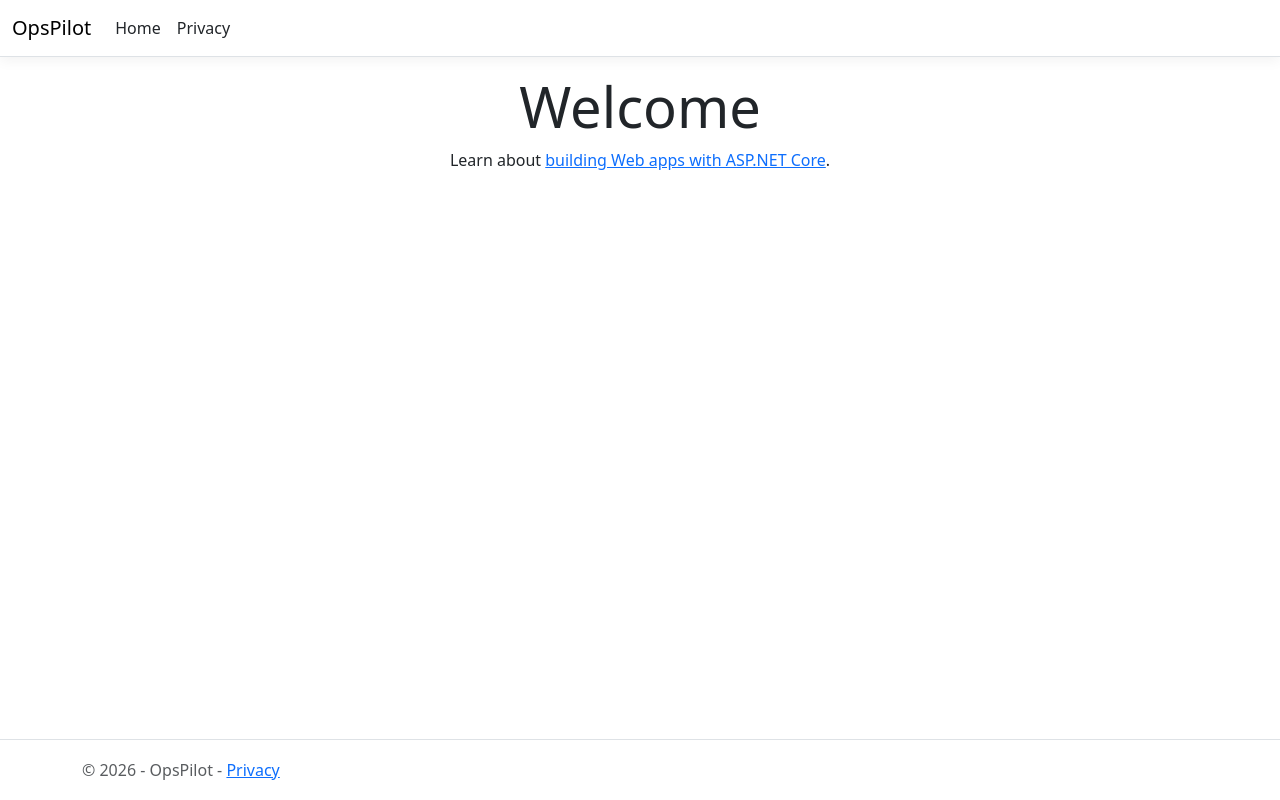
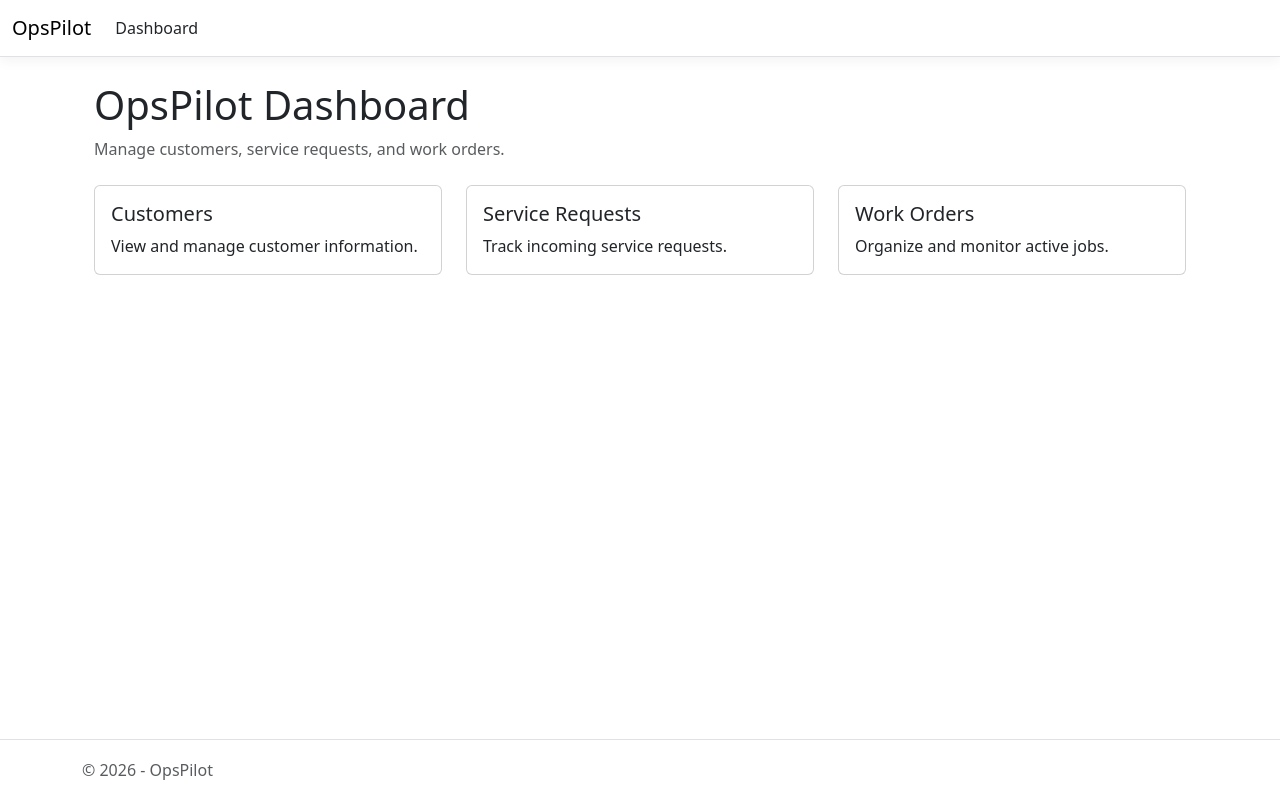
Before and after one commit to LilliaParenteau/SiteActionLedger, an ASP.NET Core app: page / in a window 1280 px wide. Run offline with ASP.NET Core 8, Linux system fonts and the light colour scheme; style sheets or scripts are compiled from the project's sources.

Commit message:
Add dashboard and update navigation

```diff
--- a/Views/Home/Index.cshtml
+++ b/Views/Home/Index.cshtml
@@ -1,8 +1,45 @@
 @{
-    ViewData["Title"] = "Home Page";
+    ViewData["Title"] = "Dashboard";
 }
 
-<div class="text-center">
-    <h1 class="display-4">Welcome</h1>
-    <p>Learn about <a href="https://learn.microsoft.com/aspnet/core">building Web apps with ASP.NET Core</a>.</p>
+<div class="container mt-4">
+    <h1>OpsPilot Dashboard</h1>
+    <p class="text-muted">
+        Manage customers, service requests, and work orders.
+    </p>
+
+    <div class="row mt-4">
+        <div class="col-md-4 mb-3">
+            <div class="card h-100">
+                <div class="card-body">
+                    <h5 class="card-title">Customers</h5>
+                    <p class="card-text">
+                        View and manage customer information.
+                    </p>
+                </div>
+            </div>
+        </div>
+
+        <div class="col-md-4 mb-3">
+            <div class="card h-100">
+                <div class="card-body">
+                    <h5 class="card-title">Service Requests</h5>
+                    <p class="card-text">
+                        Track incoming service requests.
+                    </p>
+                </div>
+            </div>
+        </div>
+
+        <div class="col-md-4 mb-3">
+            <div class="card h-100">
+                <div class="card-body">
+                    <h5 class="card-title">Work Orders</h5>
+                    <p class="card-text">
+                        Organize and monitor active jobs.
+                    </p>
+                </div>
+            </div>
+        </div>
+    </div>
 </div>
--- a/Views/Shared/_Layout.cshtml
+++ b/Views/Shared/_Layout.cshtml
@@ -1,3 +1,4 @@
+
 <!DOCTYPE html>
 <html lang="en">
 <head>
@@ -14,23 +15,23 @@
         <nav class="navbar navbar-expand-sm navbar-toggleable-sm navbar-light bg-white border-bottom box-shadow mb-3">
             <div class="container-fluid">
                 <a class="navbar-brand" asp-area="" asp-controller="Home" asp-action="Index">OpsPilot</a>
-                <button class="navbar-toggler" type="button" data-bs-toggle="collapse" data-bs-target=".navbar-collapse" aria-controls="navbarSupportedContent"
-                        aria-expanded="false" aria-label="Toggle navigation">
+
+                <button class="navbar-toggler" type="button" data-bs-toggle="collapse" data-bs-target=".navbar-collapse"
+                        aria-controls="navbarSupportedContent" aria-expanded="false" aria-label="Toggle navigation">
                     <span class="navbar-toggler-icon"></span>
                 </button>
+
                 <div class="navbar-collapse collapse d-sm-inline-flex justify-content-between">
                     <ul class="navbar-nav flex-grow-1">
                         <li class="nav-item">
-                            <a class="nav-link text-dark" asp-area="" asp-controller="Home" asp-action="Index">Home</a>
-                        </li>
-                        <li class="nav-item">
-                            <a class="nav-link text-dark" asp-area="" asp-controller="Home" asp-action="Privacy">Privacy</a>
+                            <a class="nav-link text-dark" asp-area="" asp-controller="Home" asp-action="Index">Dashboard</a>
                         </li>
                     </ul>
                 </div>
             </div>
         </nav>
     </header>
+
     <div class="container">
         <main role="main" class="pb-3">
             @RenderBody()
@@ -39,9 +40,10 @@
 
     <footer class="border-top footer text-muted">
         <div class="container">
-            &copy; 2026 - OpsPilot - <a asp-area="" asp-controller="Home" asp-action="Privacy">Privacy</a>
+            &copy; @DateTime.Now.Year - OpsPilot
         </div>
     </footer>
+
     <script src="~/lib/jquery/dist/jquery.min.js"></script>
     <script src="~/lib/bootstrap/dist/js/bootstrap.bundle.min.js"></script>
     <script src="~/js/site.js" asp-append-version="true"></script>
```
